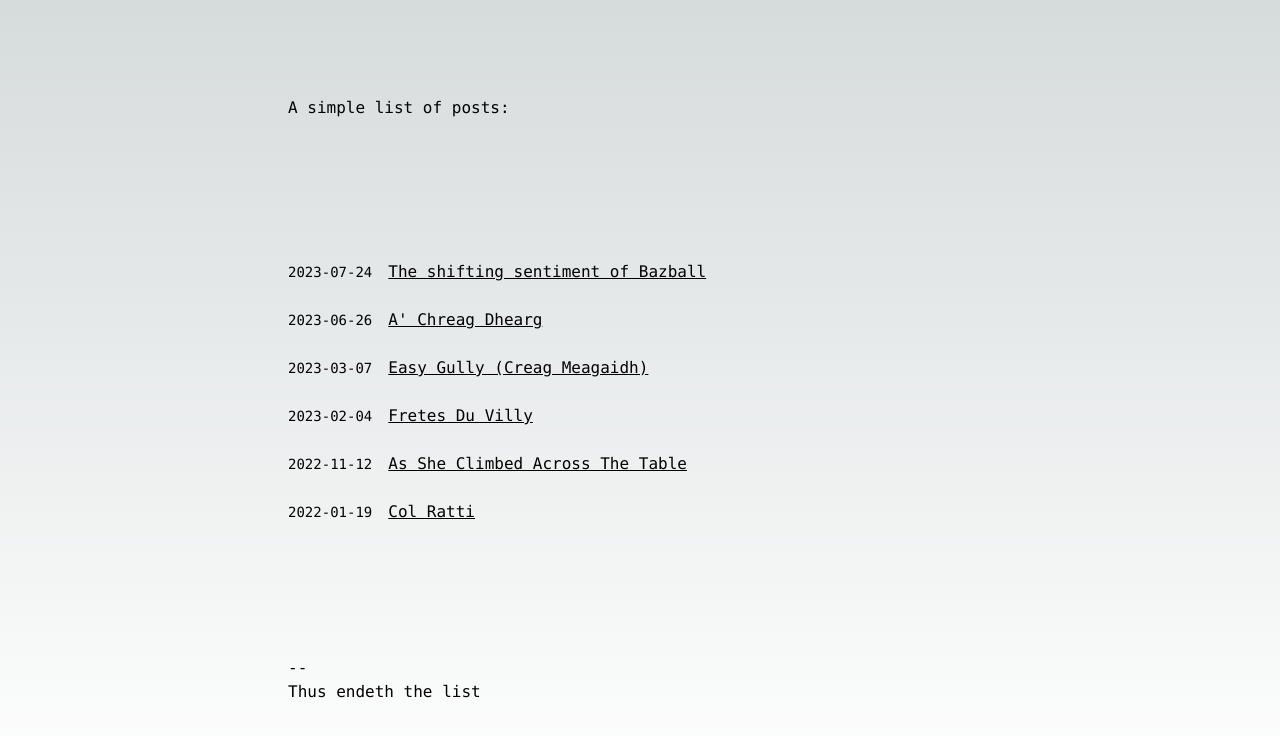
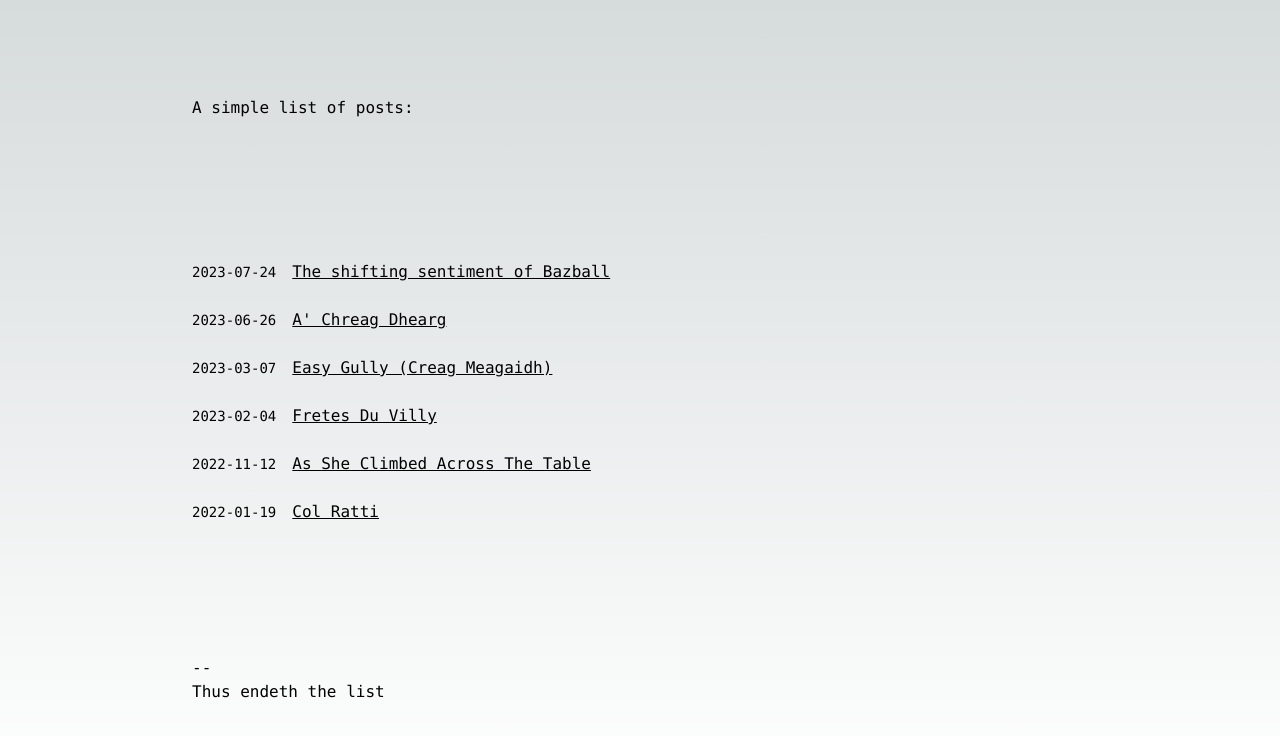
Before and after one commit to samjamead/samjamead, a Next.js app: page / in a window 1280 px wide. Shown: the top 736 px of the page. Built offline with nearby package versions, Linux system fonts and the light colour scheme.

Commit message:
Change homepage padding

```diff
--- a/app/page.tsx
+++ b/app/page.tsx
@@ -5,7 +5,7 @@ export default async function Home() {
   const postList = await getBlogPostList();
 
   return (
-    <main className='max-w-4xl w-full mx-auto font-mono flex min-h-screen flex-col justify-between p-24'>
+    <main className='max-w-4xl w-full mx-auto font-mono flex min-h-screen flex-col justify-between py-24'>
       <p className='mb-8'>A simple list of posts:</p>
       <ul>
         {postList &&
```
